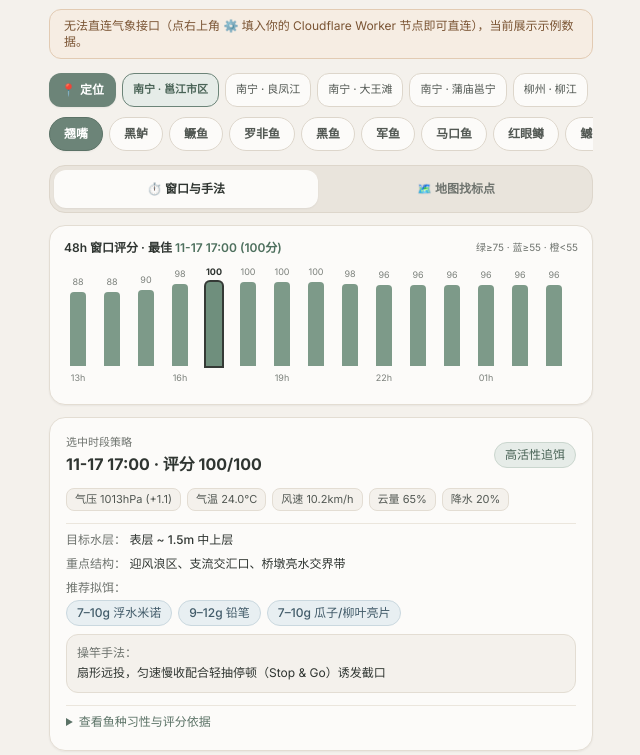
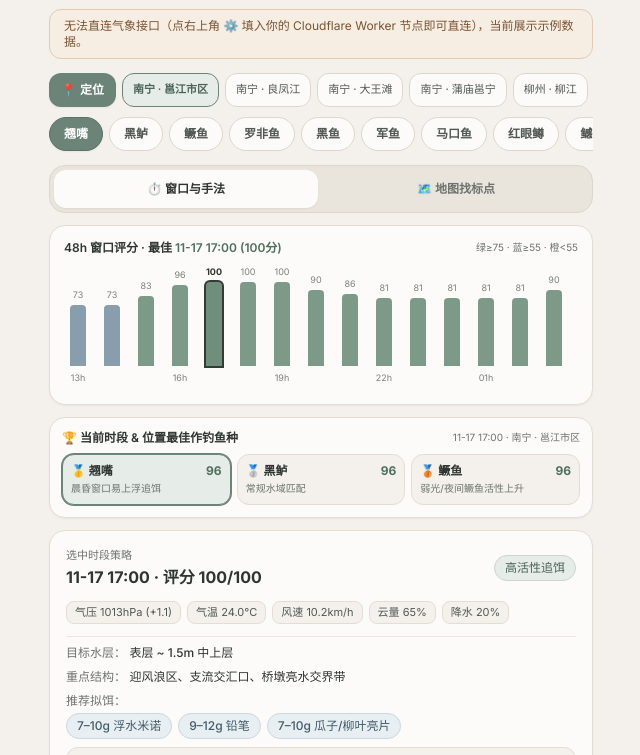
Before and after one commit to 999rev/J_Lure, a plain HTML site: page index.html in a window 1280 px wide. Shown: the part 62-817 px from the top of the page, without its empty margins (319-959 px from the left). Drawn offline with nearby package versions, Linux system fonts and the light colour scheme; no server answers.

Commit message:
feat: add best species recommender and recalibrate scoring

```diff
--- a/index.html
+++ b/index.html
@@ -3,7 +3,7 @@
 <head>
   <meta charset="UTF-8" />
   <meta name="viewport" content="width=device-width, initial-scale=1.0, maximum-scale=1.0, user-scalable=no" />
-  <title>J_lure</title>
+  <title>castwindow · 南宁路亚窗口与标点助手</title>
   <script src="https://cdn.tailwindcss.com/3.4.17"></script>
   <link rel="stylesheet" href="https://unpkg.com/leaflet@1.9.4/dist/leaflet.css" />
   <script src="https://unpkg.com/leaflet@1.9.4/dist/leaflet.js"></script>
@@ -29,7 +29,7 @@
       <div>
         <h1 class="text-lg font-bold tracking-tight text-[#2f3531] flex items-center gap-1.5">
           <span>🎣</span>
-          <span>J_lure</span>
+          <span>J_Lure</span>
         </h1>
         <p id="coordSubtitle" class="text-[11px] text-[#6e736e]">南宁 · 邕江市区 (22.8170, 108.3665)</p>
       </div>
@@ -114,6 +114,15 @@
           <span class="text-[10px] text-[#6e736e]">绿≥75 · 蓝≥55 · 橙&lt;55</span>
         </div>
         <div id="barsContainer" class="flex items-end gap-1.5 h-32 overflow-x-auto no-scrollbar pt-3 pb-1"></div>
+      </section>
+
+      <!-- Recommended Best Species for Selected Time & Location -->
+      <section class="bg-[#fcfbf9] border border-[#e3ddd3] rounded-2xl p-3 space-y-2 shadow-sm">
+        <div class="flex items-center justify-between">
+          <span class="text-xs font-semibold text-[#2f3531]">🏆 当前时段 &amp; 位置最佳作钓鱼种</span>
+          <span id="recBasisLabel" class="text-[10px] text-[#6e736e]">综合气象 + 水域特征</span>
+        </div>
+        <div id="recommendedSpeciesRow" class="grid grid-cols-3 gap-1.5"></div>
       </section>
 
       <!-- Unified Strategy Card -->
@@ -427,6 +436,7 @@
     let selectedIndex = 0;
     let activeTab = "forecast";
     let lastHotspotFetchCoord = "";
+    let terrainSignals = { hasStream: false, hasRiver: true, hasBridge: false, hasWeir: false };
 
     let map = null;
     let streetLayer = null;
@@ -934,8 +944,15 @@
           }
         });
 
+        terrainSignals = {
+          hasStream: waterways.some((w) => w.tags && w.tags.waterway === "stream"),
+          hasRiver: waterways.some((w) => w.tags && w.tags.waterway === "river"),
+          hasBridge: bridges.length > 0,
+          hasWeir: weirs.length > 0
+        };
         const top = deduped.slice(0, 6);
         renderHotspots(top);
+        renderRecommendedSpecies();
         hotspotStatus.textContent = `已按 ${sp.name} 习性排序，共 ${top.length} 个候选标点`;
       } catch (err) {
         hotspotStatus.textContent = "地形接口暂时繁忙，可点击 ⚙️ 填入 Worker 节点或切卫星图查看";
@@ -970,42 +987,142 @@
     }
 
     function scorePressure(p, delta3h) {
-      if (delta3h > 0.5 && delta3h <= 3.0) return [30, `3h 气压稳步回升 (+${delta3h.toFixed(1)} hPa)，开口窗口极佳`];
-      if (delta3h >= -1.5 && delta3h <= 1.5 && p >= 1005) return [28, "气压平稳且偏高，鱼群活性稳定"];
-      if (delta3h >= -2.5 && delta3h < -0.5) return [24, `3h 气压小幅缓降 (${delta3h.toFixed(1)} hPa)，阴天前常有抢食窗口`];
-      if (delta3h < -3.0) return [10, `3h 气压骤降 (${delta3h.toFixed(1)} hPa)，鱼群易闷底停口`];
-      if (p < 998) return [12, `气压偏低 (${p.toFixed(0)} hPa)，溶氧偏低建议搜深水`];
-      return [20, `气压常规 (${p.toFixed(0)} hPa)`];
+      if (delta3h >= 0.8 && delta3h <= 3.0) return [28, `3h 气压稳步回升 (+${delta3h.toFixed(1)} hPa)，开口窗口极佳`];
+      if (delta3h >= -2.2 && delta3h <= -0.6) return [22, `3h 气压小幅缓降 (${delta3h.toFixed(1)} hPa)，阴天前常有抢食窗口`];
+      if (delta3h < -2.5) return [8, `3h 气压骤降 (${delta3h.toFixed(1)} hPa)，鱼群易闷底停口`];
+      if (p < 998) return [10, `气压偏低 (${p.toFixed(0)} hPa)，溶氧偏低建议搜深水`];
+      if (p >= 1005) return [18, `气压平稳 (${p.toFixed(0)} hPa)，无明显涨跌刺激`];
+      return [15, `气压常规 (${p.toFixed(0)} hPa)`];
     }
 
     function scoreWind(wind, tolerance) {
-      if (wind >= 4 && wind <= 14) return [25, `微风 (${wind.toFixed(1)} km/h) 利于水表增氧且方便抛投`];
-      if (wind < 4) return [19, `微弱风/静水 (${wind.toFixed(1)} km/h)，水面透明建议细线轻饵`];
-      if (wind <= tolerance) return [16, `风力偏大 (${wind.toFixed(1)} km/h)，优先用重克重远投饵`];
-      return [6, `大风 (${wind.toFixed(1)} km/h) 严重影响抛投精度与控线`];
+      if (wind >= 5 && wind <= 13) return [22, `微风 (${wind.toFixed(1)} km/h) 利于水表增氧且方便抛投`];
+      if (wind < 5) return [13, `静水/微弱风 (${wind.toFixed(1)} km/h)，水清鱼警觉建议细线轻饵`];
+      if (wind <= tolerance) return [12, `风力偏大 (${wind.toFixed(1)} km/h)，优先用重克重远投饵`];
+      return [4, `大风 (${wind.toFixed(1)} km/h) 严重影响抛投精度与控线`];
     }
 
     function scoreTemp(temp, tMin, tMax) {
-      if (temp >= tMin && temp <= tMax) return [20, `气温 ${temp.toFixed(1)}°C 处于 ${tMin}–${tMax}°C 适口区间`];
+      if (temp >= tMin + 2 && temp <= tMax - 2) return [20, `气温 ${temp.toFixed(1)}°C 处于最适核心区间`];
+      if (temp >= tMin && temp <= tMax) return [15, `气温 ${temp.toFixed(1)}°C 处于 ${tMin}–${tMax}°C 适口区间`];
       const diff = Math.min(Math.abs(temp - tMin), Math.abs(temp - tMax));
-      if (diff <= 4) return [13, `气温 ${temp.toFixed(1)}°C 略偏离适口区`];
-      return [6, `气温 ${temp.toFixed(1)}°C 偏离适口区较大，鱼活性偏低`];
+      if (diff <= 4) return [9, `气温 ${temp.toFixed(1)}°C 略偏离适口区`];
+      return [3, `气温 ${temp.toFixed(1)}°C 偏离适口区较大，鱼活性偏低`];
     }
 
     function scoreLightAndHour(hour, cloud) {
       const isPrime = (hour >= 5 && hour <= 8) || (hour >= 17 && hour <= 20);
-      const isOvercast = cloud >= 55;
-      if (isPrime) return [15, `${String(hour).padStart(2, "0")}:00 处于晨昏黄金窗口期`, true];
-      if (isOvercast) return [13, `云量 ${cloud.toFixed(0)}% 光线柔和，中上层仍有巡游可能`, true];
-      if (hour >= 11 && hour <= 15 && cloud < 35) return [5, "正午强光直射，鱼群多压底或躲入障碍阴影区", false];
-      return [10, "常规光照时段", false];
+      const isOvercast = cloud >= 65;
+      if (isPrime) return [20, `${String(hour).padStart(2, "0")}:00 处于晨昏黄金窗口期`, true];
+      if (isOvercast) return [16, `云量 ${cloud.toFixed(0)}% 光线柔和，中上层仍有巡游可能`, true];
+      if (hour >= 11 && hour <= 15 && cloud < 40) return [3, "正午强光直射，鱼群多压底或躲入障碍阴影区", false];
+      return [9, "常规光照过渡时段", false];
     }
 
     function scoreRain(rain) {
-      if (rain >= 15 && rain <= 45) return [10, `降水概率 ${rain.toFixed(0)}%（微雨预期），溶氧高窗口佳`];
-      if (rain < 15) return [8, "无明显降水干扰"];
-      if (rain <= 70) return [5, `降水概率 ${rain.toFixed(0)}%，注意防雨与安全`];
-      return [1, `高降水风险 (${rain.toFixed(0)}%)，不建议涉水或空旷作钓`];
+      if (rain >= 20 && rain <= 45) return [10, `降水概率 ${rain.toFixed(0)}%（微雨预期），溶氧高窗口佳`];
+      if (rain < 20) return [6, "晴干无明显降水增氧"];
+      if (rain <= 70) return [4, `降水概率 ${rain.toFixed(0)}%，注意防雨与安全`];
+      return [0, `高降水风险 (${rain.toFixed(0)}%)，不建议涉水或空旷作钓`];
+    }
+
+    function locationSpeciesBonus(speciesKey, spotName, lat) {
+      let bonus = 0;
+      const tags = [];
+      const name = spotName || "";
+      if (name.includes("良凤江") || terrainSignals.hasStream || terrainSignals.hasWeir) {
+        if (["马口鱼", "军鱼", "黑鱼", "罗非鱼"].includes(speciesKey)) {
+          bonus += 5;
+          tags.push("溪流/支流生境契合");
+        }
+      }
+      if (name.includes("大王滩") || lat < 22.68) {
+        if (["黑鲈", "鳜鱼", "翘嘴", "太阳鱼"].includes(speciesKey)) {
+          bonus += 5;
+          tags.push("水库库湾结构契合");
+        }
+      }
+      if (name.includes("邕江") || name.includes("柳江") || name.includes("漓江") || terrainSignals.hasRiver) {
+        if (["翘嘴", "鳡鱼", "红眼鳟", "鳜鱼"].includes(speciesKey)) {
+          bonus += 4;
+          tags.push("大江主河道契合");
+        }
+      }
+      if (terrainSignals.hasBridge && ["鳜鱼", "黑鲈", "红眼鳟"].includes(speciesKey)) {
+        bonus += 4;
+      }
+      return [bonus, tags[0] || "常规水域匹配"];
+    }
+
+    function timeHabitBonus(speciesKey, hour, cloud, temp) {
+      // 昼伏夜出型（鳜鱼）
+      if (speciesKey === "鳜鱼") {
+        if (hour >= 18 || hour <= 6 || cloud >= 65) return [7, "弱光/夜间鳜鱼活性上升"];
+        if (hour >= 11 && hour <= 15 && cloud < 35) return [-6, "正午强光鳜鱼多躲石缝"];
+      }
+      // 喜阳暖水型（罗非鱼、黑鱼、军鱼）
+      if (["罗非鱼", "黑鱼", "军鱼"].includes(speciesKey)) {
+        if (temp >= 22 && hour >= 9 && hour <= 17) return [6, "白天暖水时段活性佳"];
+        if (temp < 17) return [-8, "气温偏低活性下降"];
+      }
+      // 晨昏敞水炸水型（翘嘴、鳡鱼、红眼鳟）
+      if (["翘嘴", "鳡鱼", "红眼鳟"].includes(speciesKey)) {
+        if ((hour >= 5 && hour <= 8) || (hour >= 17 && hour <= 20)) return [7, "晨昏窗口易上浮追饵"];
+      }
+      return [0, ""];
+    }
+
+    function scoreSingleHourForSpecies(w, delta3h, sp) {
+      const [ps] = scorePressure(w.pressure, delta3h);
+      const [ws] = scoreWind(w.wind, sp.wind_tolerance_kmh);
+      const [ts] = scoreTemp(w.temp, sp.ideal_temp_min, sp.ideal_temp_max);
+      const [ls] = scoreLightAndHour(w.hour, w.cloud);
+      const [rs] = scoreRain(w.rain);
+      return ps + ws + ts + ls + rs;
+    }
+
+    function renderRecommendedSpecies() {
+      const row = document.getElementById("recommendedSpeciesRow");
+      const basisEl = document.getElementById("recBasisLabel");
+      if (!row || !scoredHours[selectedIndex]) return;
+
+      const cur = scoredHours[selectedIndex];
+      const lat = parseFloat(latInput.value) || 22.8170;
+      const ranked = Object.keys(SPECIES_DB).map((key) => {
+        const sp = SPECIES_DB[key];
+        const baseScore = scoreSingleHourForSpecies(cur, cur.delta3h, sp);
+        const [locBonus, locNote] = locationSpeciesBonus(key, currentSpotName, lat);
+        const [timeBonus, timeNote] = timeHabitBonus(key, cur.hour, cur.cloud, cur.temp);
+        const total = Math.max(0, Math.min(96, baseScore + locBonus + timeBonus));
+        return { key, total, note: timeNote || locNote };
+      }).sort((a, b) => b.total - a.total).slice(0, 3);
+
+      if (basisEl) basisEl.textContent = `${cur.label} · ${currentSpotName}`;
+      row.innerHTML = "";
+      ranked.forEach((item, idx) => {
+        const isCur = item.key === currentSpeciesKey;
+        const btn = document.createElement("button");
+        btn.type = "button";
+        btn.className = "text-left rounded-xl p-2 border transition " + (
+          isCur
+            ? "bg-[#e6ece8] border-[#6c8478] ring-1 ring-[#6c8478]"
+            : "bg-[#f4f1ec] hover:bg-[#eae4da] border-[#e3ddd3]"
+        );
+        btn.innerHTML = `
+          <div class="flex items-center justify-between text-xs font-bold text-[#2f3531]">
+            <span>${idx === 0 ? "🥇" : idx === 1 ? "🥈" : "🥉"} ${item.key}</span>
+            <span class="text-[#4e705e]">${item.total}</span>
+          </div>
+          <div class="text-[10px] text-[#6e736e] mt-0.5 truncate">${item.note}</div>
+        `;
+        btn.addEventListener("click", () => {
+          currentSpeciesKey = item.key;
+          renderSpeciesTabs();
+          computeScores();
+          renderAll();
+        });
+        row.appendChild(btn);
+      });
     }
 
     function computeScores() {
@@ -1098,6 +1215,7 @@
       document.getElementById("detailReasons").innerHTML = item.reasons
         .map((r) => `<li>${r}</li>`)
         .join("");
+      renderRecommendedSpecies();
     }
 
     function renderAll() {
```
